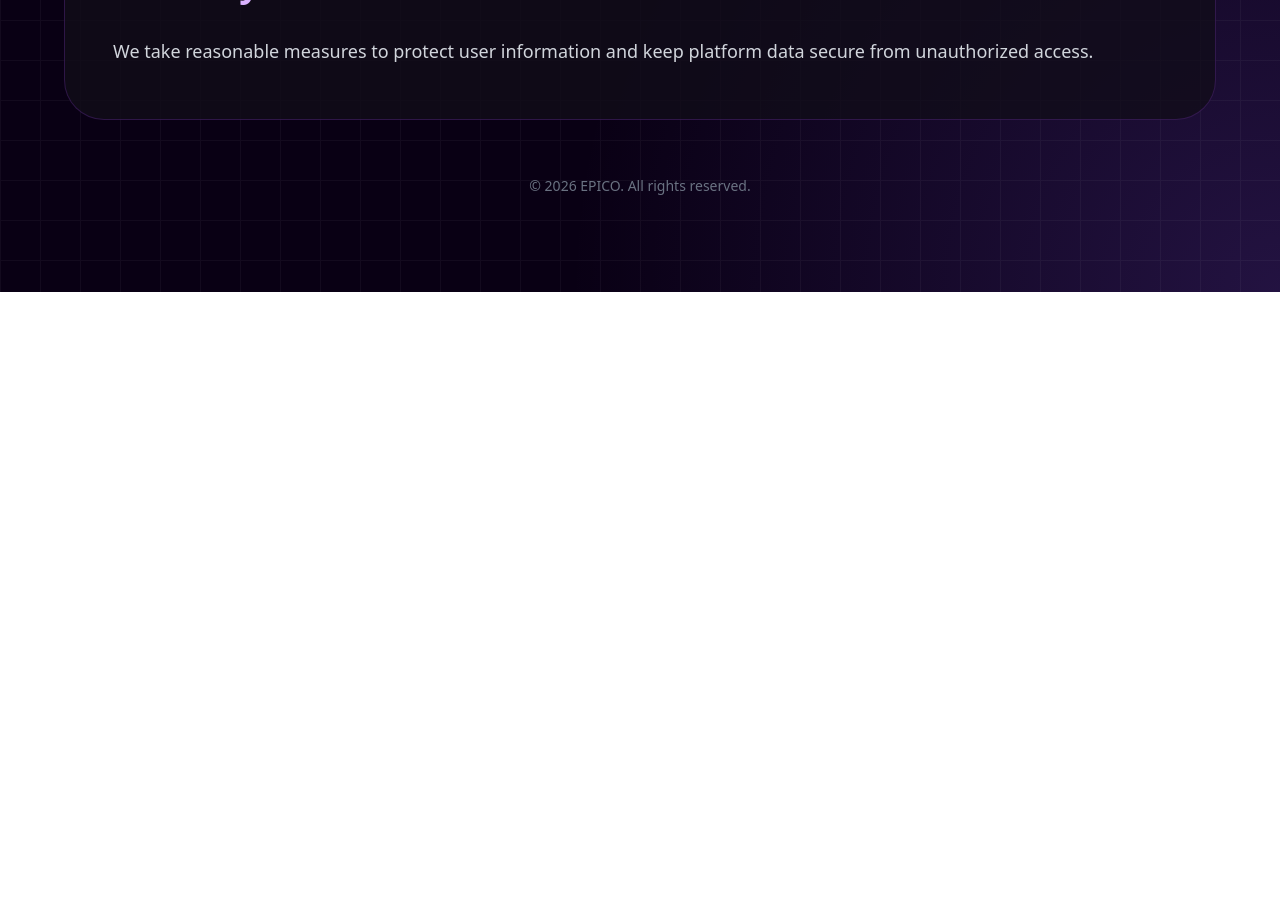
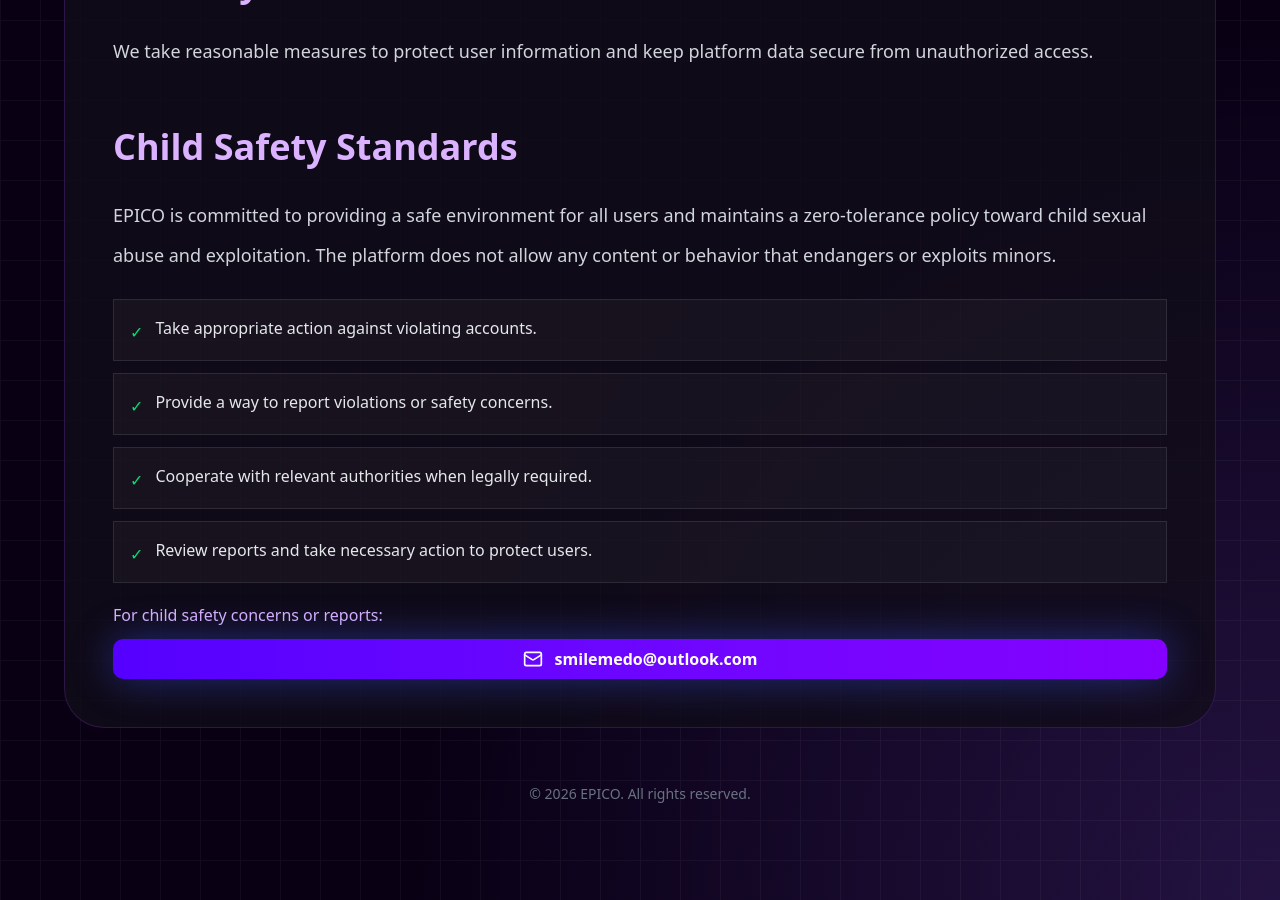
Before and after one commit to MrBabker/EPICO, a Next.js app: page /pages/privacy in a window 1280 px wide. Shown: the part 1700-2600 px from the top of the page. Before the commit the page ends 1992 px from the top, so only its background shows below. Built offline with nearby package versions, Linux system fonts and the light colour scheme; no server answers.

Commit message:
add child safaty

```diff
--- a/app/Components/Privacy.tsx
+++ b/app/Components/Privacy.tsx
@@ -3,7 +3,7 @@
 import { useSelector } from "react-redux";
 import { RootState } from "../store";
 import { motion } from "framer-motion";
-import { Gamepad2 } from "lucide-react";
+import { Gamepad2, Mail } from "lucide-react";
 import Link from "next/link";
 
 export default function PrivacyPage() {
@@ -31,7 +31,7 @@
           "بيانات تسجيل الدخول",
           "تقدم اللاعب والترتيب",
           "إحصائيات الاستخدام الأساسية",
-         /* "معلومات الجهاز والمتصفح",*/
+          /* "معلومات الجهاز والمتصفح",*/
         ]
       : [
           "Username and account information",
@@ -71,6 +71,31 @@
       : "We take reasonable measures to protect user information and keep platform data secure from unauthorized access.",
 
     footer: isArabic ? "جميع الحقوق محفوظة" : "All rights reserved.",
+    childSafetyTitle: isArabic
+      ? "معايير حماية الأطفال"
+      : "Child Safety Standards",
+
+    childSafetyText: isArabic
+      ? "تلتزم EPICO بتوفير بيئة آمنة لجميع المستخدمين وتتبنى سياسة عدم التسامح مطلقًا مع أي شكل من أشكال الاستغلال أو الإساءة للأطفال. لا تسمح المنصة بأي محتوى أو سلوك ينتهك سلامة الأطفال أو يعرضهم للخطر."
+      : "EPICO is committed to providing a safe environment for all users and maintains a zero-tolerance policy toward child sexual abuse and exploitation. The platform does not allow any content or behavior that endangers or exploits minors.",
+
+    childSafetyItems: isArabic
+      ? [
+          "اتخاذ الإجراءات المناسبة ضد الحسابات المخالفة.",
+          "توفير وسيلة للإبلاغ عن المخالفات أو المخاوف الأمنية.",
+          "التعاون مع الجهات المختصة عند الحاجة وفقًا للقوانين المعمول بها.",
+          "مراجعة البلاغات واتخاذ الإجراءات اللازمة لحماية المستخدمين.",
+        ]
+      : [
+          "Take appropriate action against violating accounts.",
+          "Provide a way to report violations or safety concerns.",
+          "Cooperate with relevant authorities when legally required.",
+          "Review reports and take necessary action to protect users.",
+        ],
+
+    childSafetyContact: isArabic
+      ? "للتبليغ عن أي مخاوف تتعلق بسلامة الأطفال:"
+      : "For child safety concerns or reports:",
   };
 
   return (
@@ -384,6 +409,87 @@
                 {content.securityText}
               </p>
             </section>
+            {/* CHILD SAFETY */}
+            <section>
+              <h2
+                className="
+      text-2xl md:text-4xl
+      font-bold
+      text-purple-300
+      mb-5 md:mb-7
+    "
+              >
+                {content.childSafetyTitle}
+              </h2>
+
+              <p
+                className="
+      text-gray-300
+      leading-8 md:leading-10
+      text-[15px] md:text-[18px]
+      mb-6
+    "
+              >
+                {content.childSafetyText}
+              </p>
+
+              <div className="space-y-3">
+                {content.childSafetyItems.map((item, i) => (
+                  <div
+                    key={i}
+                    className="
+          flex items-start gap-3
+          rounded-2xl
+          border border-white/10
+          bg-white/[0.03]
+          p-4
+        "
+                  >
+                    <span className="text-green-400 mt-1">✓</span>
+                    <span className="text-gray-200">{item}</span>
+                  </div>
+                ))}
+              </div>
+              <div className="flex  items-center gap-3 flex-wrap mt-5">
+                <p
+                  className="
+      text-purple-300
+      font-medium
+    "
+                >
+                  {content.childSafetyContact}
+                </p>
+
+                <a
+                  href={`mailto:smilemedo@outlook.com?subject=${
+                    isArabic
+                      ? "تبليغ عن مخاوف تتعلق بسلامة الأطفال EPICO"
+                      : "EPICO Reporting concerns related to child safety"
+                  }`}
+                  className="
+      inline-flex
+      items-center
+      justify-center
+      w-full
+      gap-3
+      px-5 py-2
+      rounded-[10px]
+      bg-gradient-to-r
+      from-[#5500ff]
+      to-[#8400ff]
+      font-bold
+      text-sm md:text-base
+      md:shadow-[0_0_40px_rgba(60,85,247,0.45)]
+      hover:scale-[1.02]
+      active:scale-95
+      transition
+    "
+                >
+                  <Mail className="w-5 h-5" />
+                  smilemedo@outlook.com
+                </a>
+              </div>
+            </section>
           </div>
         </div>
 
```
